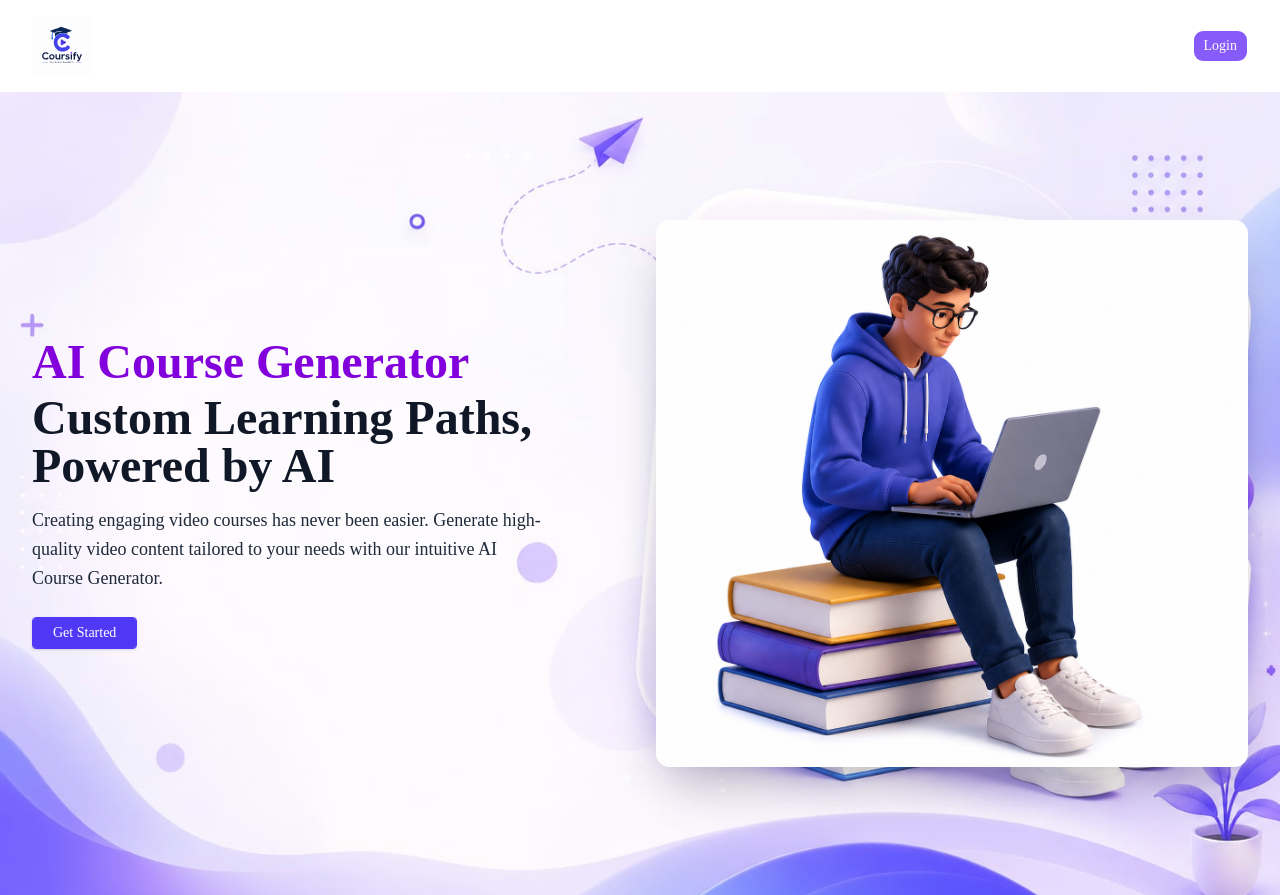
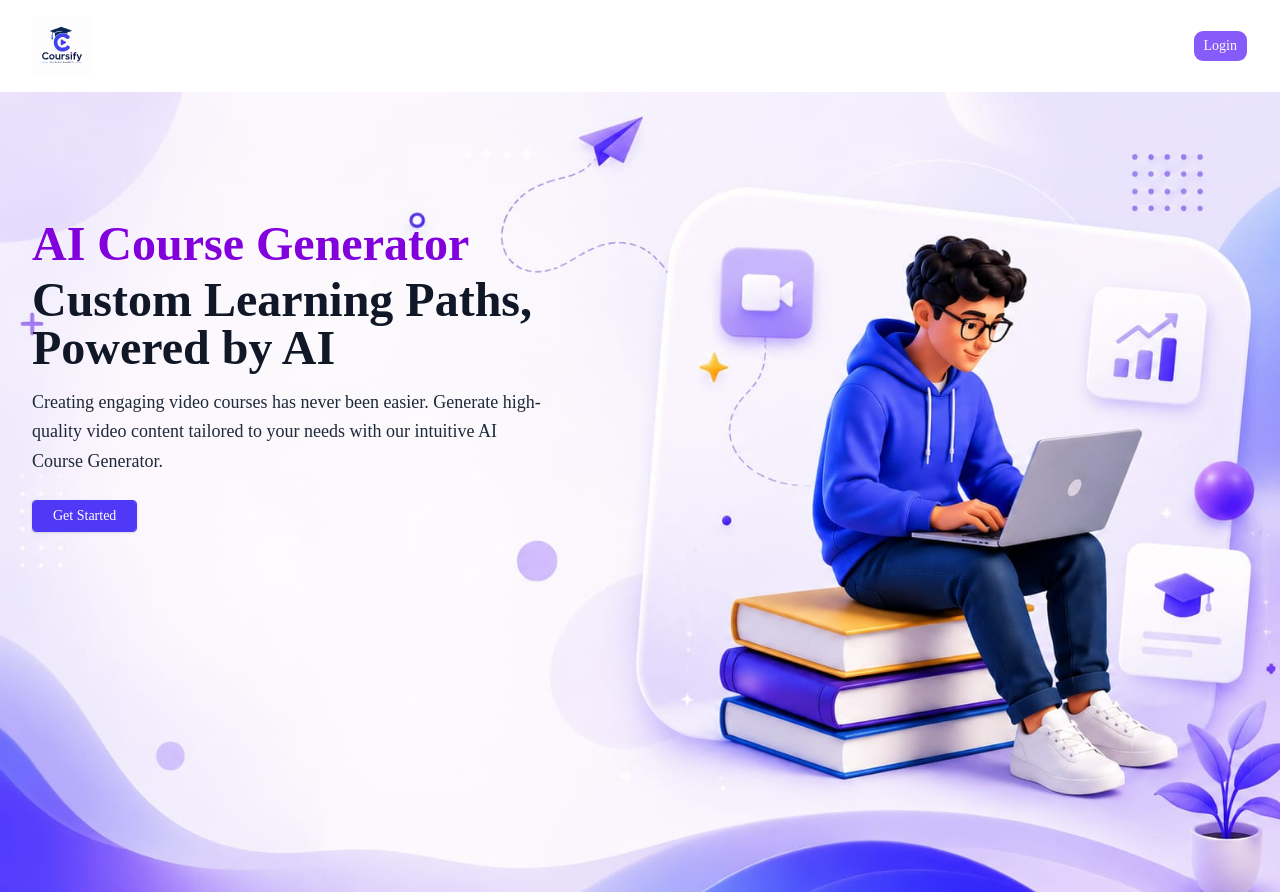
Before and after one commit to Aaradhya121914/AI_Video_Course_Generator_App, a Next.js app: page / in a window 1280 px wide. Built offline with nearby package versions, Linux system fonts and the light colour scheme; no server answers.

Commit message:
some more UI is updated on laptop view

```diff
--- a/app/_components/Heros.jsx
+++ b/app/_components/Heros.jsx
@@ -1,3 +1,4 @@
+
 "use client";
 import { Button } from '@/components/ui/button';
 import Image from 'next/image';
@@ -17,7 +18,7 @@ export default function HeroSection() {
 
   return (
     <section className="min-h-screen w-full relative overflow-hidden bg-white md:bg-transparent">
-      {/* Dashboard Background Image (only on desktop) */}
+      {/* Dashboard Background Image (ONLY ON DESKTOP) */}
       <div className="absolute inset-0 hidden md:block">
         <Image
           src="/Dashboard_Background_Img.jpeg"
@@ -27,13 +28,12 @@ export default function HeroSection() {
           priority
           unoptimized
         />
-        {/* Optional: Very light overlay for readability on desktop */}
-        <div className="absolute inset-0 bg-white/20" />
+
       </div>
 
       {/* Content Container */}
       <div className="relative z-10 mx-auto w-full max-w-7xl px-4 py-16 sm:px-6 sm:py-24 md:grid md:grid-cols-2 md:items-center md:gap-8 lg:px-8 lg:py-32">
-        {/* Text Content */}
+        {/* Text Content (SHOWN ON BOTH MOBILE & DESKTOP) */}
         <div className="max-w-prose text-left">
           <h1 className="text-4xl font-extrabold text-gray-900 sm:text-5xl sm:block">
             <strong className="text-purple-700 block mb-2"> AI Course Generator </strong>
@@ -56,14 +56,14 @@ export default function HeroSection() {
           </div>
         </div>
 
-        {/* Hero Image (visible on both mobile and desktop) */}
-        <div className="flex justify-center mt-12 md:mt-0">
+        {/* Hero Image (ONLY ON MOBILE - HIDDEN ON DESKTOP) */}
+        <div className="flex justify-center mt-12 md:mt-0 md:hidden">
           <Image
             src="/hero_ai_course.png"
             alt="AI Course Generator Dashboard"
             width={600}
             height={600}
-            className="rounded-xl shadow-2xl mx-auto w-full max-w-md md:max-w-none"
+            className="rounded-xl shadow-2xl mx-auto w-full max-w-md"
             priority
           />
         </div>
```
